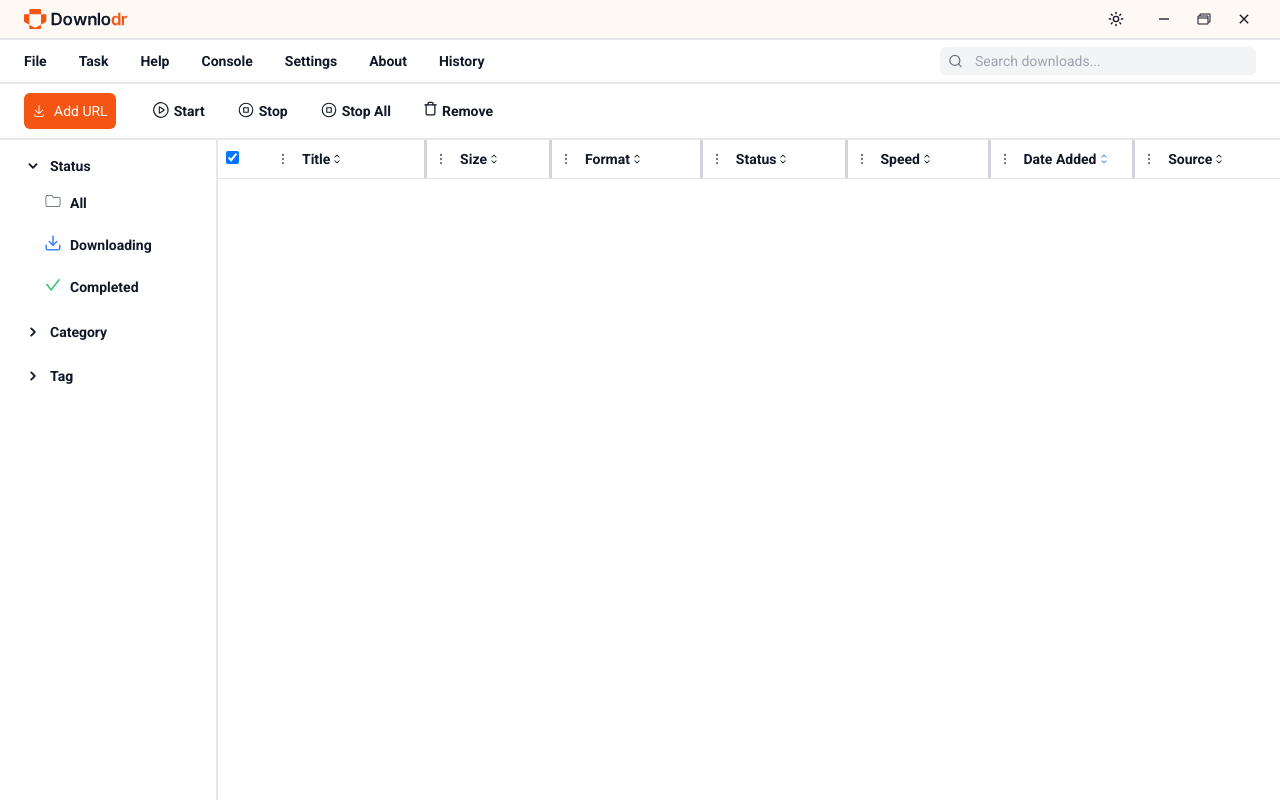
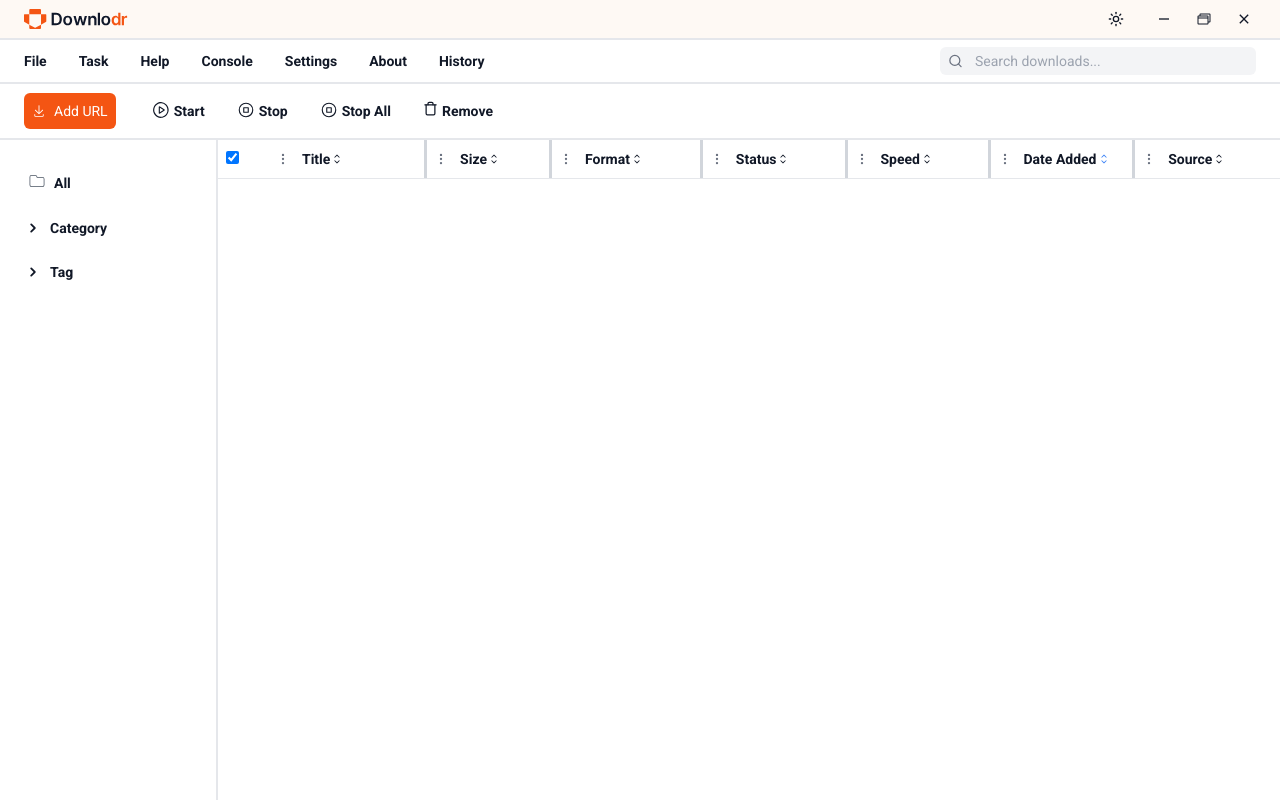
Before and after one commit to Talisik/Downlodr, a React (Vite) app: page / in a window 1280 px wide. Built offline with nearby package versions, Linux system fonts and the light colour scheme.

Commit message:
Adjusted status navigation

```diff
--- a/src/Components/Main/Shared/Navigation.tsx
+++ b/src/Components/Main/Shared/Navigation.tsx
@@ -24,15 +24,22 @@ import TagContextMenu from '../../SubComponents/custom/TagContextMenu';
 const Navigation = ({ className }: { className?: string }) => {
   // states for opening and closing navigation sections
   const [openSections, setOpenSections] = useState({
-    status: true,
     category: false,
     tag: false,
   });
+  // New state for All navigation dropdown
+  const [showStatusSubItems, setShowStatusSubItems] = useState(false);
+
   const toggleSection = (section: keyof typeof openSections) => {
     setOpenSections((prev) => ({
       ...prev,
       [section]: !prev[section],
     }));
+  };
+
+  // Toggle status sub-items on double click
+  const toggleStatusSubItems = () => {
+    setShowStatusSubItems((prev) => !prev);
   };
 
   // Context menu for Tags and Category
@@ -95,23 +102,9 @@ const Navigation = ({ className }: { className?: string }) => {
       ref={navRef}
       className={`${className} border-solid border-r-2 border-gray-200 dark:border-gray-700`}
     >
-      <div className="p-2 space-y-2 ml-2">
-        {/* Status Section */}
-        <div>
-          <button
-            onClick={() => toggleSection('status')}
-            className="w-full flex items-center p-2 hover:bg-gray-200 dark:hover:bg-darkModeCompliment rounded dark:text-gray-200"
-          >
-            {openSections.status ? (
-              <HiChevronDown size={18} />
-            ) : (
-              <HiChevronRight size={18} />
-            )}
-            <span className="ml-2 text-sm font-semibold">Status</span>
-          </button>
-
-          {openSections.status && (
-            <div className="ml-4 space-y-1">
+      <div className="p-2 pt-6 space-y-2 ml-2">
+        {/* All Navigation with sub-items on double-click */}
+        <div className="space-y-1">
           <NavLink
             to="/allDownloads"
             className={({ isActive }) =>
@@ -119,10 +112,14 @@ const Navigation = ({ className }: { className?: string }) => {
                 isActive ? 'bg-gray-100 dark:bg-gray-700' : ''
               } dark:text-gray-200 dark:hover:bg-gray-700`
             }
+            onDoubleClick={toggleStatusSubItems}
           >
             <CiFolderOn className="text-gray-600 dark:text-gray-400 text-lg flex-shrink-0" />
             <span className="ml-2">All</span>
           </NavLink>
+
+          {showStatusSubItems && (
+            <div className="ml-4 space-y-1">
               <NavLink
                 to="/downloading"
                 className={({ isActive }) =>
```
Lines whose indentation alone changed are shown as unchanged.
